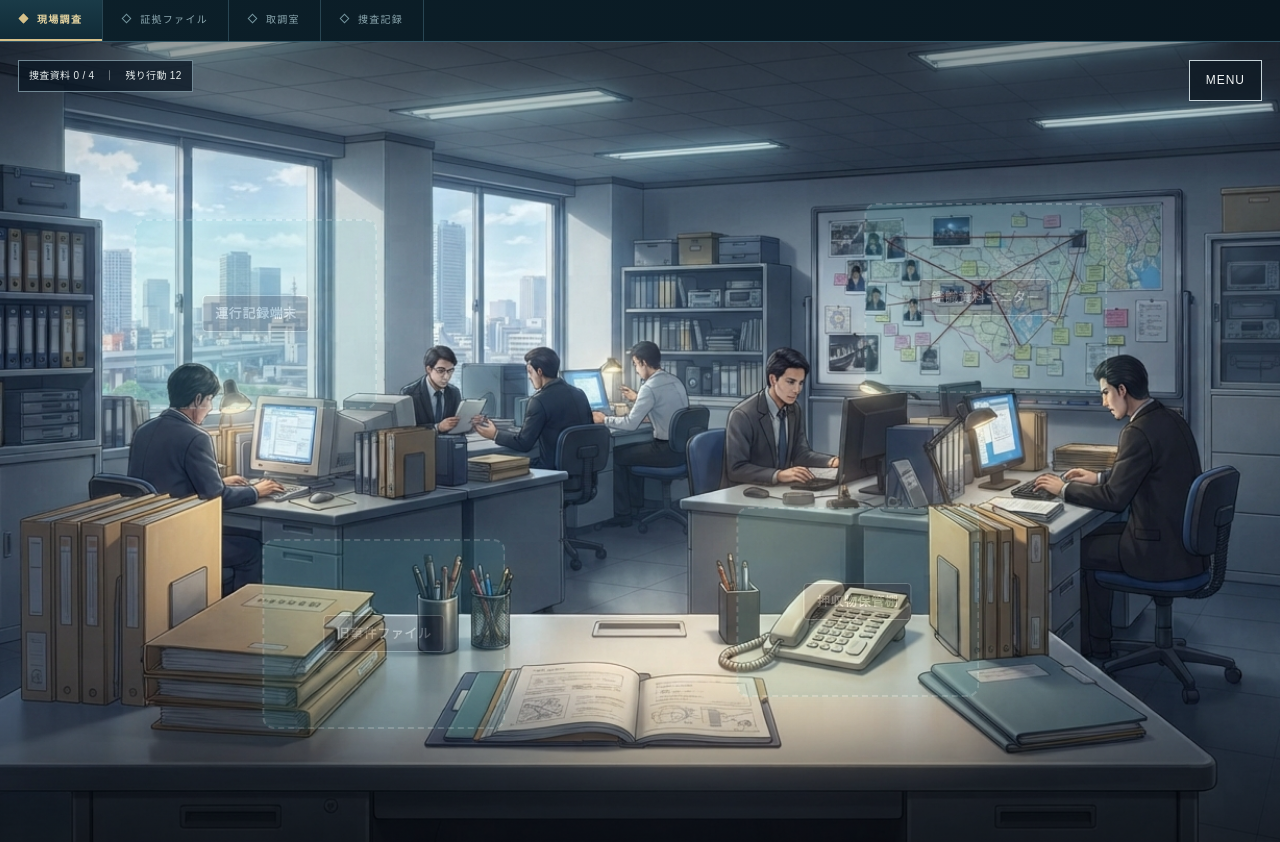
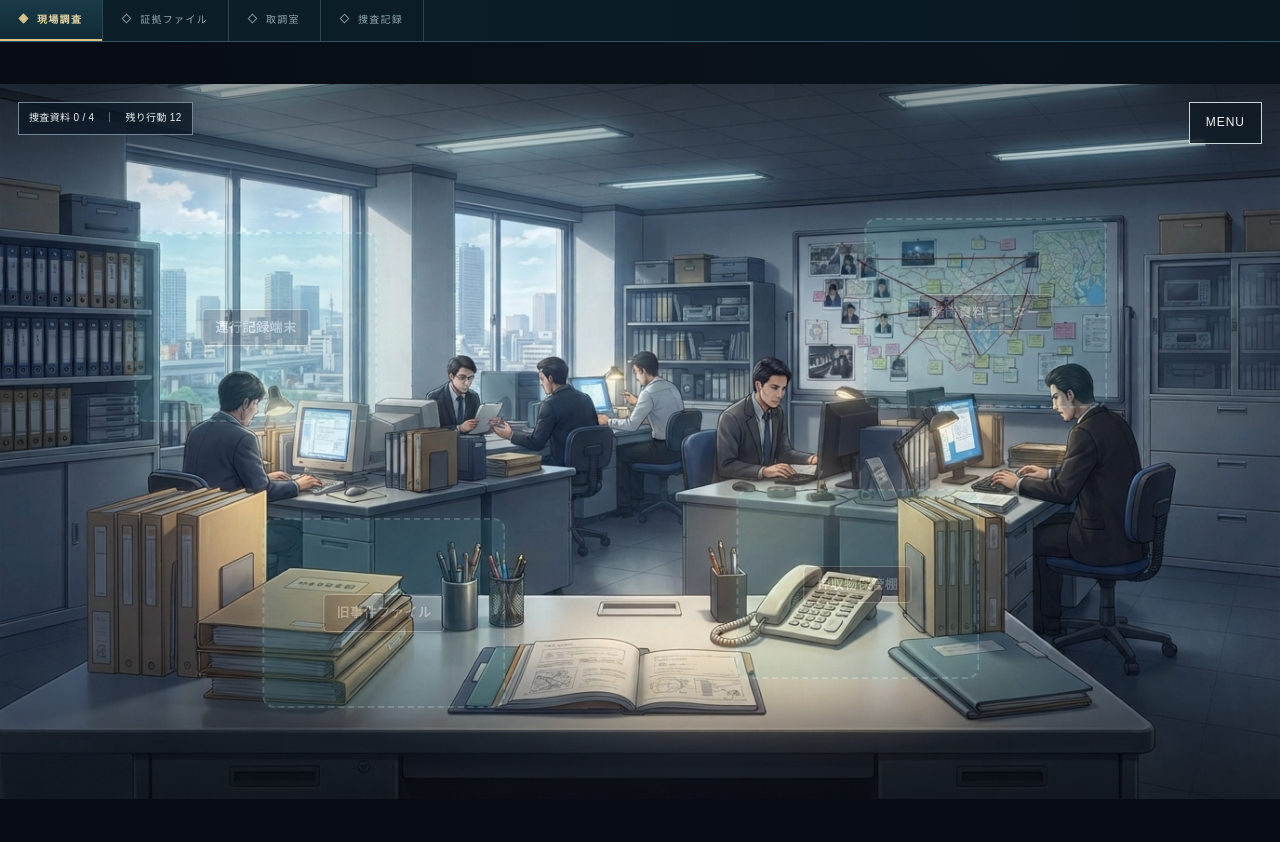
Before and after one commit to 21mm/21mm.github.io, a plain HTML site: page games/bayline-case/index.html in a window 1280 px wide. Drawn offline with Linux system fonts and the light colour scheme.

Commit message:
Fix scene image and hotspot coordinate scaling

```diff
--- a/games/bayline-case/index.html
+++ b/games/bayline-case/index.html
@@ -205,6 +205,33 @@ body{background:#080d15;font-family:var(--pixel)}
  .hotspot{width:clamp(118px,34vw,190px);height:clamp(90px,22vw,145px);border-radius:9px}
  .hotspot-label{font-size:10px;padding:6px 8px}
 }
+
+/* Keep the artwork and every percentage-based hotspot in one fixed-ratio coordinate space.
+   Source artwork: 1376 x 768 (43:24). The complete image is fitted; it is never cropped. */
+#view:has(.adventure-scene){
+ display:grid;
+ place-items:center;
+ width:100vw;
+ height:100svh;
+ min-height:100svh;
+ overflow:hidden;
+}
+.adventure-scene{
+ position:relative;
+ width:min(100vw,179.1666667svh);
+ height:auto;
+ aspect-ratio:43 / 24;
+ min-height:0;
+ margin:0;
+ overflow:hidden;
+}
+.scene-background{
+ inset:0;
+ width:100%;
+ height:100%;
+ object-fit:fill;
+}
+
 </style>
 </head>
 <body>
```
